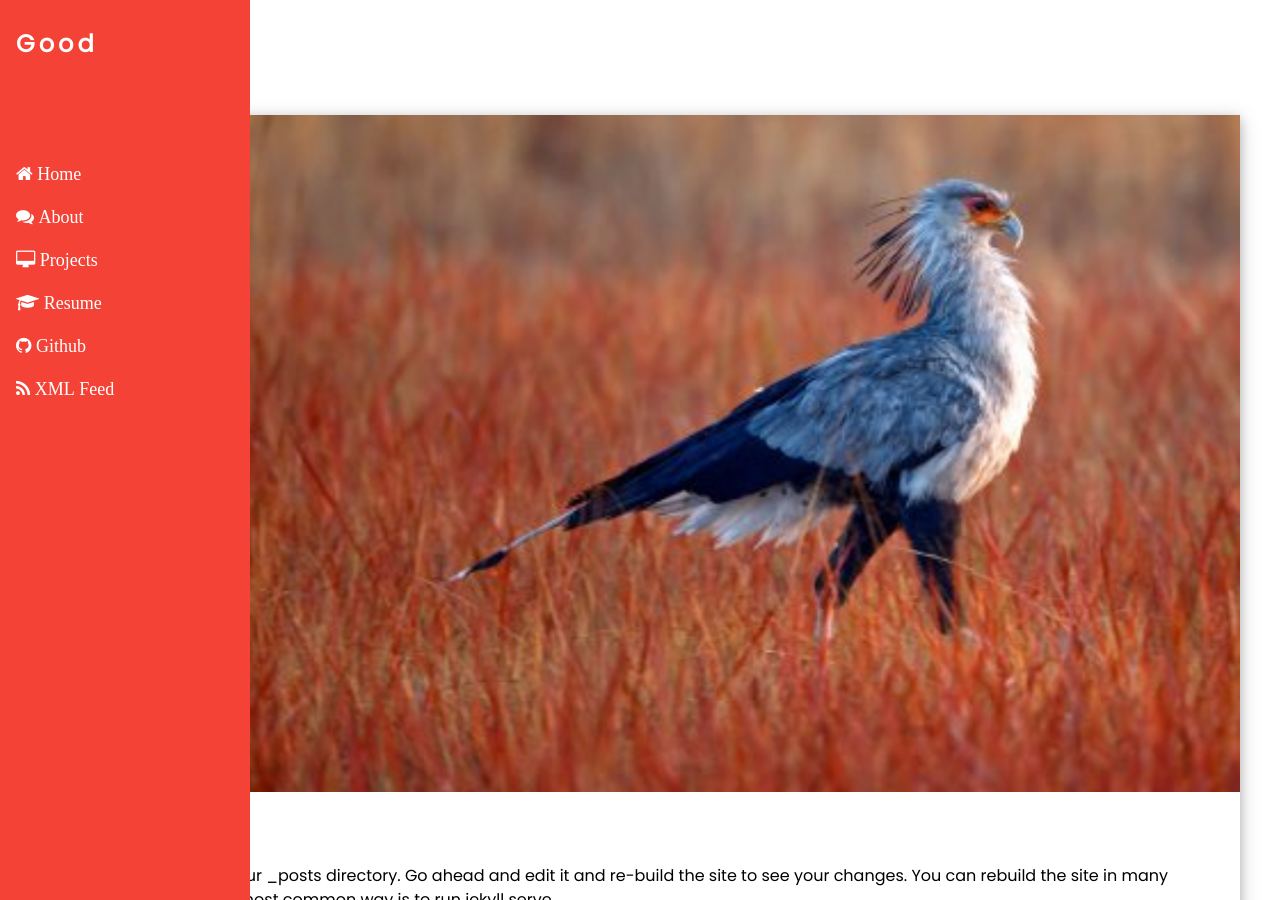
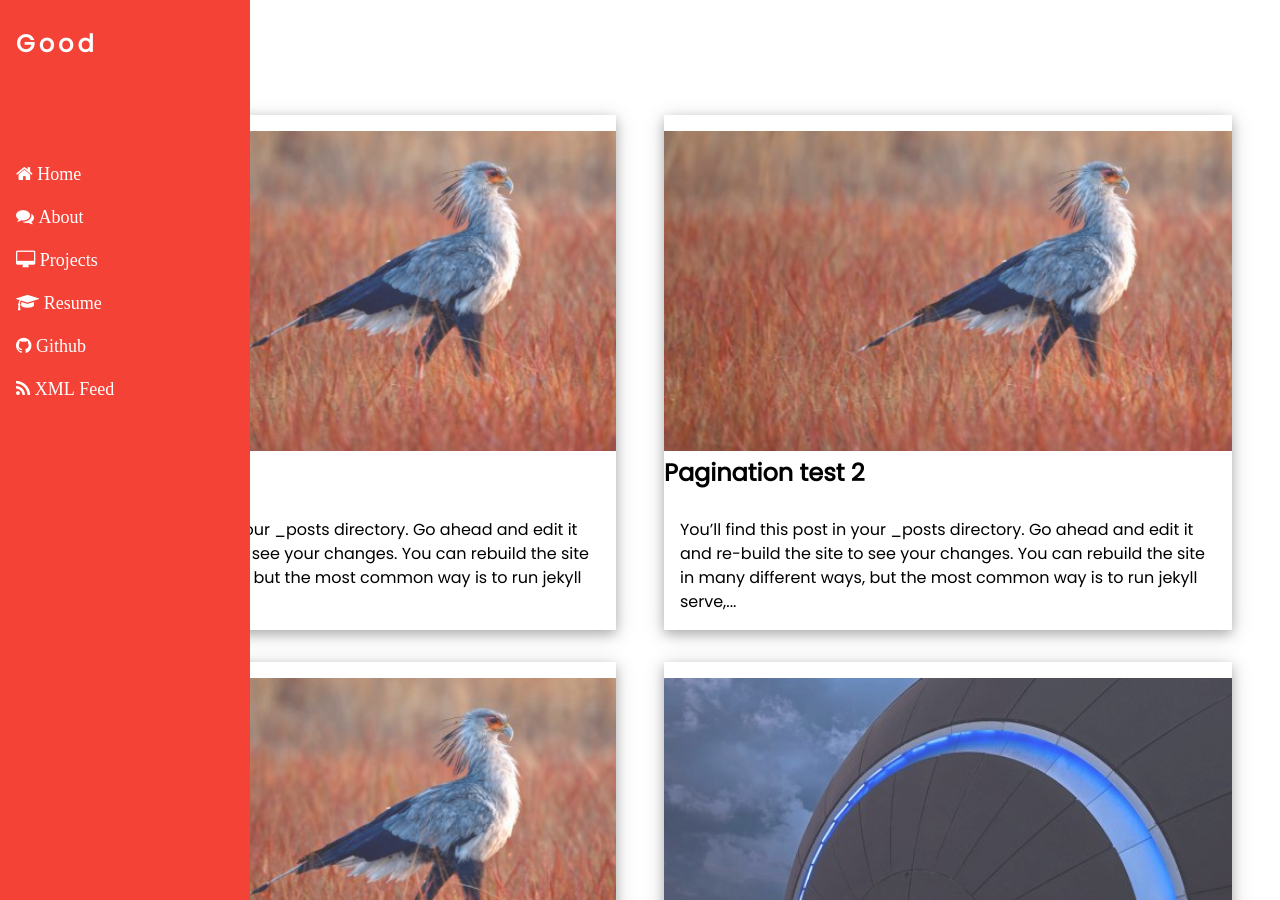
Before and after one commit to chipprogrammers/Good, a Jekyll site: the page built from blog.html, in a window 1280 px wide and 900 px high. Built offline with Jekyll 4.4.1, drawn with Linux system fonts in a browser that asks for light colours; comment, search, counter and statistics services are not loaded.

Commit message:
Update blog.html

```diff
--- a/blog.html
+++ b/blog.html
@@ -5,6 +5,7 @@ layout: default
 <div class="w3-container" style="margin-top:75px">
 <div class="w3-row-padding">
 {% for post in site.posts %}
+   <div class="w3-container w3-half">
    <div class="w3-card-4 w3-margin">
     <img src="{{ site.baseurl }}{{ post.img }}" style="width:100%">
     <h3><b>{{ post.title }}</b></h3>
@@ -12,6 +13,7 @@ layout: default
     <p>{{ post.content | strip_html | truncatewords: 40 }}</p>
     </div>
  </div>
+</div>
 {% endfor %}
 </div>
 </div>
```
